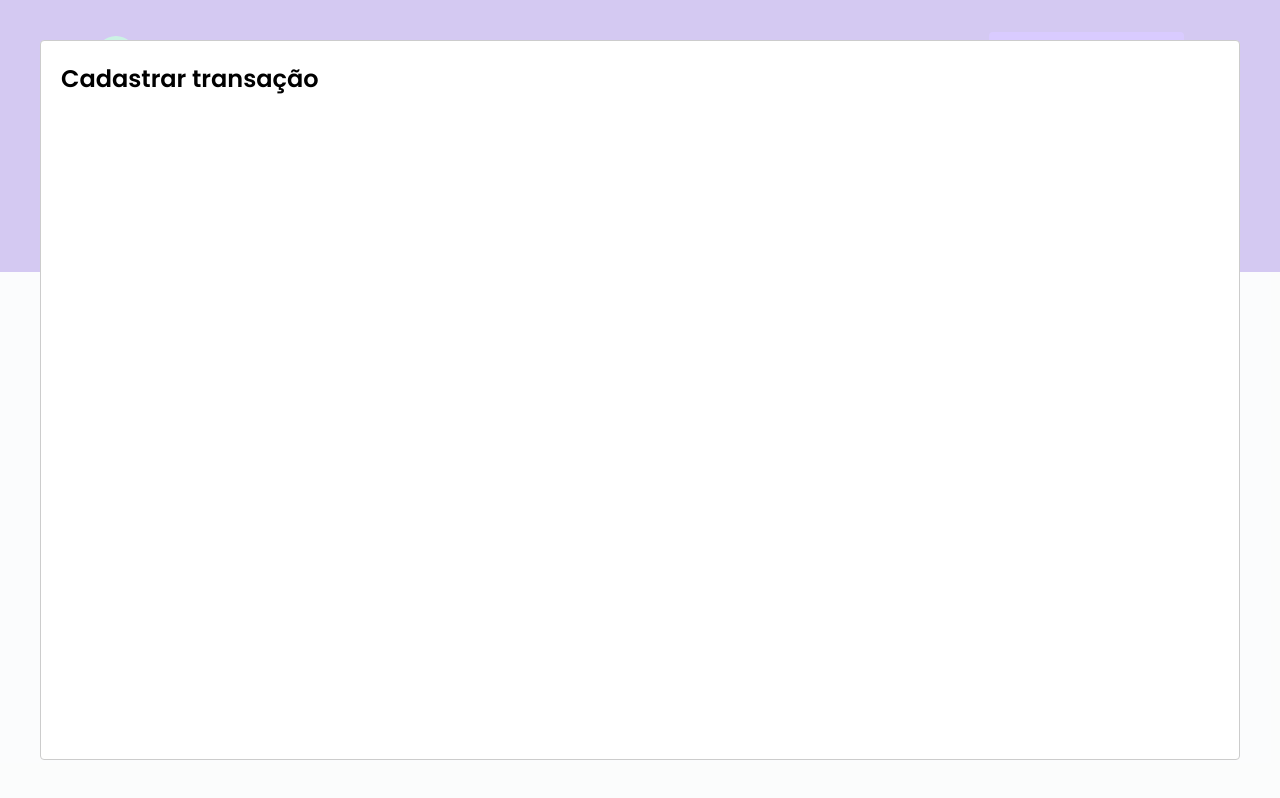
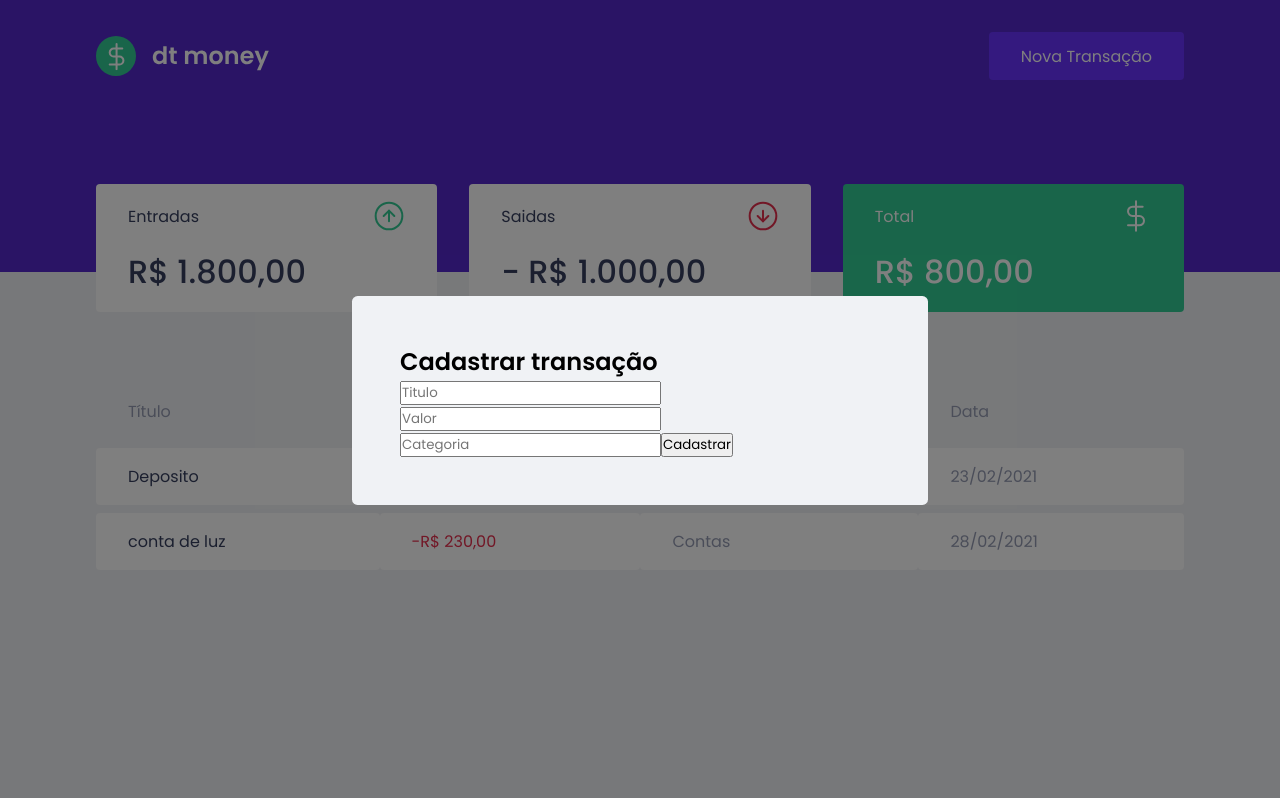
Before and after one commit to lCherS/RocketSeat-ignite, a React (Create React App) app in the folder reactjs/chapterII/dtmoney/: page / in a window 1280 px wide. Both pictures are taken after a click on the button "Nova Transação". Built offline with nearby package versions, Linux system fonts and the light colour scheme; no server answers; what miragejs would draw is missing.

Commit message:
Mod4Aula3: corpo e estilização global do modal

```diff
--- a/reactjs/chapterII/dtmoney/src/components/NewTransactionModal/index.tsx
+++ b/reactjs/chapterII/dtmoney/src/components/NewTransactionModal/index.tsx
@@ -1,20 +1,31 @@
 import { Container } from "./style";
-import Modal from 'react-modal';
+import Modal from "react-modal";
 
 interface NewTransactionModalProps {
   isOpen: boolean;
-  onRequestClose: ()=> void;
+  onRequestClose: () => void;
 }
 
-
-export function NewTransactionModal(
-  {isOpen, onRequestClose}: NewTransactionModalProps) {
+export function NewTransactionModal({
+  isOpen,
+  onRequestClose,
+}: NewTransactionModalProps) {
   return (
     <Modal
       isOpen={isOpen}
       onRequestClose={onRequestClose}
+      overlayClassName="react-modal-overlay"
+      className="react-modal-content"
     >
-      <h2>Cadastrar transação</h2>
+      <Container>
+        <h2>Cadastrar transação</h2>
+
+        <input type="text" placeholder="Titulo" />
+        <input type="number" placeholder="Valor" />
+        <input type="text" placeholder="Categoria" />
+
+        <button type="submit">Cadastrar</button>
+      </Container>
     </Modal>
   );
 }
--- a/reactjs/chapterII/dtmoney/src/components/NewTransactionModal/style.ts
+++ b/reactjs/chapterII/dtmoney/src/components/NewTransactionModal/style.ts
@@ -1,3 +1,3 @@
 import styled from "styled-components";
 
-export const Container = styled.div``;
+export const Container = styled.form``;
--- a/reactjs/chapterII/dtmoney/src/styles/global.ts
+++ b/reactjs/chapterII/dtmoney/src/styles/global.ts
@@ -57,4 +57,29 @@
   opacity: 0.6;
   cursor: not-allowed;
 }
+
+.react-modal-overlay {
+  background: rgba(0, 0, 0, 0.5);
+
+  position:fixed;
+  top: 0;
+  bottom:0;
+  right: 0;
+  left: 0;
+
+  display:flex;
+  align-items: center;
+  justify-content: center;
+}
+
+.react-modal-content {
+  width:  100%;
+  max-width: 576px;
+  background: var(--background);
+  padding: 3rem;
+  position: relative;
+  border-radius: 0.35rem;
+
+}
+
 `
```
Also changed, not shown: 1 other file (tests, documents, lock files or other folders).
